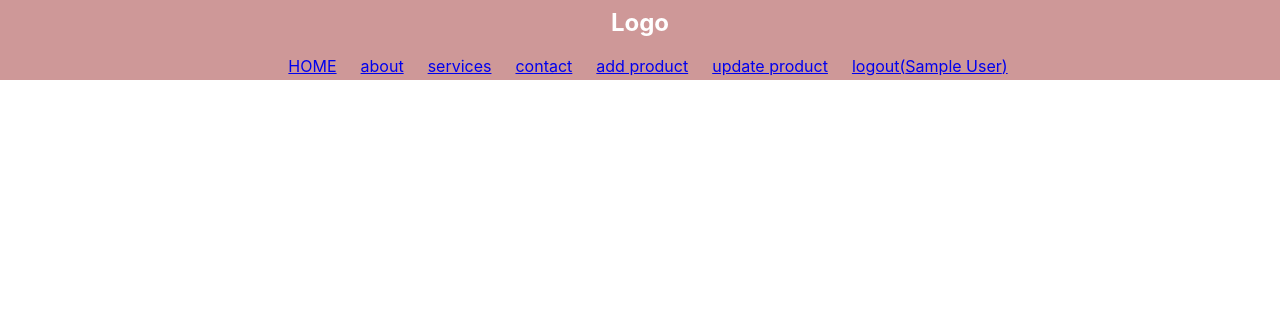
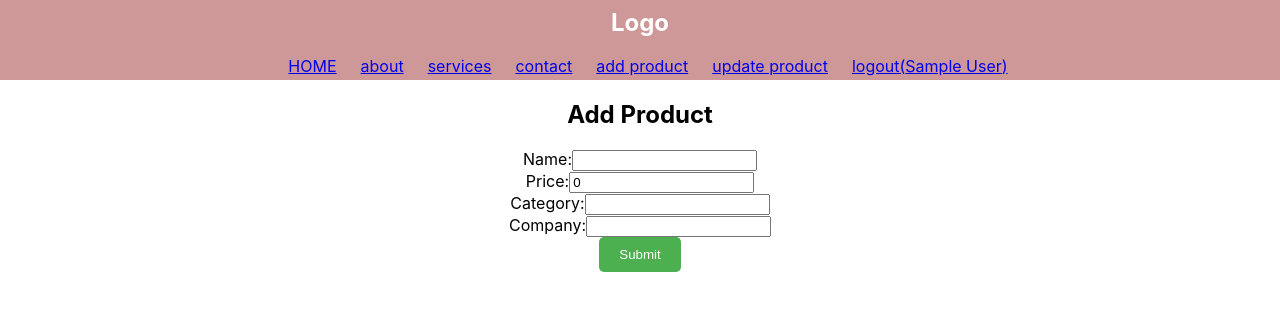
Before and after one commit to ArushiMadhesiya/e-dashboard, a React (Create React App) app in the folder frontend/: page /add in a window 1280 px wide. Shown: the top 310 px of the page. Built offline with nearby package versions, Linux system fonts and the light colour scheme; sample sign-in values are in the browser's storage.

Commit message:
add product implemented

```diff
--- a/frontend/src/App.js
+++ b/frontend/src/App.js
@@ -9,6 +9,7 @@ import Services from '../src/components/Services';
 import Signup from './components/Signup';
 import PrivateComponent from './components/PrivateComponent';
 import Login from './components/Login';
+import AddProduct from './components/AddProduct';
 function App() {
   return (
     <div className="App">
@@ -20,6 +21,7 @@ function App() {
       <Route path='/about' Component={About}></Route>
       <Route path='/services' Component={Services}></Route>
       <Route path='/contact' Component={Contact}></Route>
+      <Route path='/add' Component={AddProduct}></Route>
       </Route>
       <Route path='/signup' Component={Signup}></Route>
       <Route path='/login' Component={Login}></Route>
--- /dev/null
+++ b/frontend/src/components/AddProduct.js
@@ -0,0 +1,69 @@
+import React, { useState } from 'react';
+
+const AddProduct = () => {
+  const auth=localStorage.getItem('user');
+  const [formData, setFormData] = useState({
+    name: '',
+    price: 0,
+    category: '',
+    userId:JSON.parse(auth)._id,
+    company: ''
+  });
+
+  const handleChange = (e) => {
+    const { name, value } = e.target;
+    setFormData({
+      ...formData,
+      [name]: value
+    });
+  };
+
+  const handleSubmit = async(e) => {
+    e.preventDefault();
+    // You can handle form submission logic here, e.g., send data to backend API
+    let result = await fetch("http://localhost:3001/add-product", {
+      method: "post",
+      body: JSON.stringify(formData),
+      headers: {
+        "Content-type": "application/json",
+      },
+    });
+    console.log(formData);
+    // Reset form fields after submission
+    setFormData({
+      name: '',
+      price: 0,
+      category: '',
+      userId: '',
+      company: ''
+    });
+  };
+
+  return (
+    <div>
+      <h2>Add Product</h2>
+      <form onSubmit={handleSubmit}>
+        <div>
+          <label>Name:</label>
+          <input type="text" name="name" value={formData.name} onChange={handleChange} />
+        </div>
+        <div>
+          <label>Price:</label>
+          <input type="number" name="price" value={formData.price} onChange={handleChange} />
+        </div>
+        <div>
+          <label>Category:</label>
+          <input type="text" name="category" value={formData.category} onChange={handleChange} />
+        </div>
+
+        <div>
+          <label>Company:</label>
+          <input type="text" name="company" value={formData.company} onChange={handleChange} />
+        </div>
+        <button type="submit" onClick={handleSubmit}>Submit</button>
+      </form>
+    </div>
+  );
+};
+
+export default AddProduct;
--- a/frontend/src/components/Signup.js
+++ b/frontend/src/components/Signup.js
@@ -34,8 +34,9 @@ const Signup = () => {
         "Content-type": "application/json",
       },
     });
-    localStorage.setItem("user", JSON.stringify(data));
+
     result = result.json();
+    localStorage.setItem("user", JSON.stringify(await result));
     if (result) {
       console.warn(await result);
       // redirect after sign up
```
Also changed, not shown: 2 other files (tests, documents, lock files or other folders).
